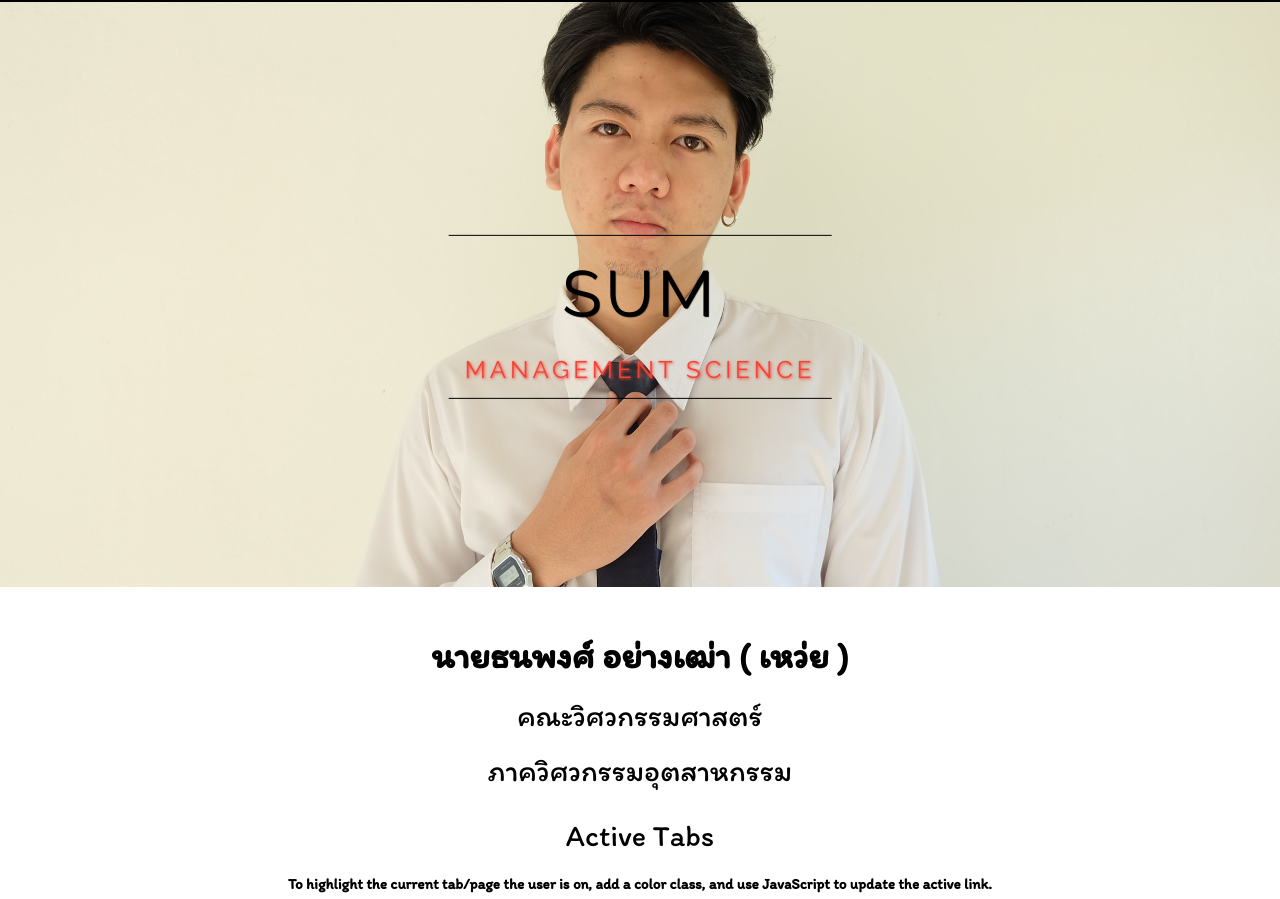
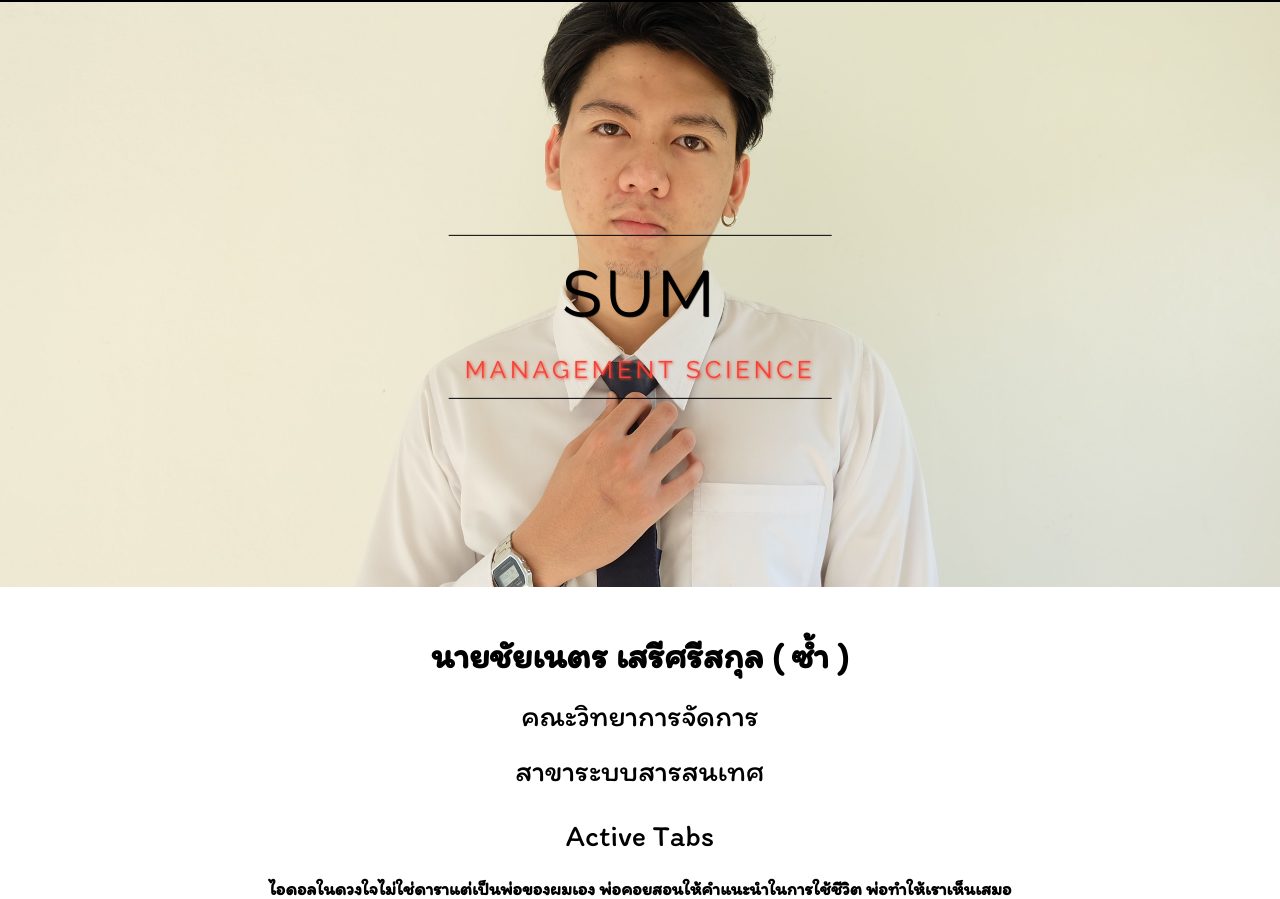
Before and after one commit to impalmn/16Inspirations-sum, a plain HTML site: page index.html in a window 1280 px wide. Shown: the part 53-952 px from the top of the page. Drawn offline with nearby package versions, Linux system fonts and the light colour scheme.

Commit message:
Update index.html

```diff
--- a/index.html
+++ b/index.html
@@ -41,14 +41,14 @@ h2,h3,h4,h5,h6,p {font-family: "Itim", sans-serif}
   <!-- About -->
 <div class="w3-container w3-padding-32" id="us">
   <div class="w3-content">
-    <h2 class="w3-center w3-text-black w3-xxlarge"><b>นายธนพงศ์ อย่างเฒ่า ( เหว่ย )</b></h2>
-    <h2 class="w3-center w3-text-black">คณะวิศวกรรมศาสตร์</h2>
-    <h2 class="w3-center w3-text-black">ภาควิศวกรรมอุตสาหกรรม</h2>
+    <h2 class="w3-center w3-text-black w3-xxlarge"><b>นายชัยเนตร เสรีศรีสกุล ( ซ้ำ )</b></h2>
+    <h2 class="w3-center w3-text-black">คณะวิทยาการจัดการ</h2>
+    <h2 class="w3-center w3-text-black">สาขาระบบสารสนเทศ</h2>
 
   <!-- ???? -->
   <div class="w3-container w3-center">
   <h2>Active Tabs</h2>
-  <p>To highlight the current tab/page the user is on, add a color class, and use JavaScript to update the active link.</p>
+  <p class="w3-large">ไอดอลในดวงใจไม่ใช่ดาราแต่เป็นพ่อของผมเอง พ่อคอยสอนให้คำแนะนำในการใช้ชีวิต พ่อทำให้เราเห็นเสมอ</p>
 </div>
 
   <!-- bar -->
```
